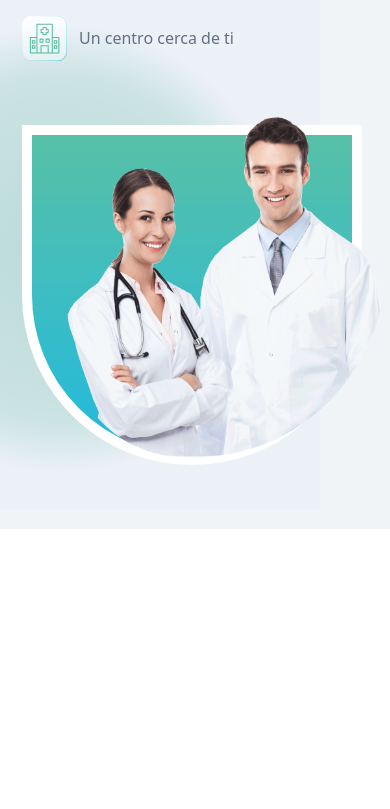
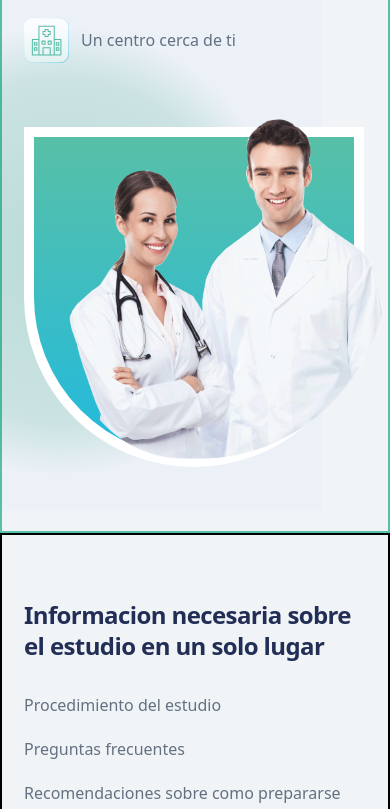
Before and after one commit to addliam/landing-page-medicos, a React (Vite) app: page / in a window 390 px wide. Shown: the part 1170-1979 px from the top of the page. Before the commit the page ends 1699 px from the top, so only its background shows below. Built offline with nearby package versions, Linux system fonts and the light colour scheme.

Commit message:
seccion informacion sobre el estudio responsiva

```diff
--- a/src/App.jsx
+++ b/src/App.jsx
@@ -2,6 +2,7 @@ import React from 'react'
 import Navbar from './components/Navbar'
 import HeroBanner from './components/HeroBanner'
 import SectionAgendaTuEstudio from './components/SectionAgendaTuEstudio'
+import SectionInformacionSobreElEstudio from './components/SectionInformacionSobreElEstudio'
 
 const App = () => {
   return (
@@ -9,6 +10,7 @@ const App = () => {
       <Navbar />
       <HeroBanner />
       <SectionAgendaTuEstudio />
+      <SectionInformacionSobreElEstudio />
     </main>
   )
 }
--- a/src/components/SectionAgendaTuEstudio.jsx
+++ b/src/components/SectionAgendaTuEstudio.jsx
@@ -6,7 +6,7 @@ import Hospital from '../assets/icons/hospital.svg'
 
 const SectionAgendaTuEstudio = () => {
   return (
-    <section className='layout-y layout-x flex sm:flex-row flex-col-reverse justify-between relative '>
+    <section className='border-2 border-primary layout-y layout-x flex sm:flex-row flex-col-reverse justify-between relative '>
         <div className='green__gradient w-[520px] h-[520px] absolute -left-[200px] bottom-[20px]'></div>
         <div className='z-10 mt-16 sm:mt-0 green_blue_gradient rounded-b-[14rem] h-[340px] w-[340px] sm:h-[420px] sm:w-[400px] border-[10px] sm:border-[14px] border-[#FFFFFF] relative'>
             <img className='absolute left-[35px] -bottom-[2px] h-[350px] w-[420px] sm:h-[400px] sm:w-[400px] ' src={Doctors2} width="400px" height="420px" alt="doctores varon y mujer" />
--- a/src/components/SectionInformacionSobreElEstudio.jsx
+++ b/src/components/SectionInformacionSobreElEstudio.jsx
@@ -1,8 +1,33 @@
 import React from 'react'
+import Doctor3 from '../assets/images/Img-doctors-3.png'
 
 const SectionInformacionSobreElEstudio = () => {
   return (
-    <div>SectionInformacionSobreElEstudio</div>
+    <section className="border-2 border-black layout-y pl-[22px] sm:pl-28 sm:pr-0 flex flex-col sm:flex-row justify-between">
+      <div className='pr-[22px] sm:pr-0'>
+        <h4 className='section_title w-[100%] sm:max-w-[480px] leading-[1.3em] '>Informacion necesaria sobre el estudio en un solo lugar</h4>
+        <ul className='mt-8'>
+          <li className='text-base text-[#647181] max-w-[400px]'>
+            Procedimiento del estudio
+          </li>
+          <li className='text-base text-[#647181] mt-5 max-w-[400px]'>
+            Preguntas frecuentes
+          </li>
+          <li className='text-base text-[#647181] mt-5 max-w-[400px]'>
+            Recomendaciones sobre como prepararse para un estudio
+          </li>
+        </ul>
+        <button className='w-[20rem] sm:w-auto px-12 py-3 mt-8 sm:mt-10 bg-primary hover:bg-[#49a18b] text-[#FFFFFF] rounded-md'>
+          Leer mas sobre los estudios
+        </button>
+      </div>
+      <div className='green_blue_gradient_y w-[340px] h-[250px] sm:w-[620px] sm:h-[370px] border-l-[12px] sm:border-l-[8px] border-y-[8px] sm:border-y-[12px] border-[#FFFFFF] rounded-l-[22rem] self-end mt-20 sm:mt-0 relative'>
+
+        <div className='w-fit h-fit absolute z-10 right-0 -bottom-[1px]'>
+          <img className='w-[250px] h-[310px] sm:w-[360px] sm:h-[440px]' width="360px" height="440px" src={Doctor3} alt="doctora con equipo biologico" />
+        </div>
+      </div>
+    </section>
   )
 }
 
--- a/src/index.css
+++ b/src/index.css
@@ -11,6 +11,10 @@
 .green_blue_gradient{
     background: linear-gradient(180deg, #58C0A7 0%, #21BADE 100%);
 }
+.green_blue_gradient_y{
+    background: linear-gradient(90deg, #57BFA6 17.96%, #20A2C6 92.41%);
+}
+
 .layout-y{
     padding-top: 6rem;
     padding-bottom: 6rem;
```
